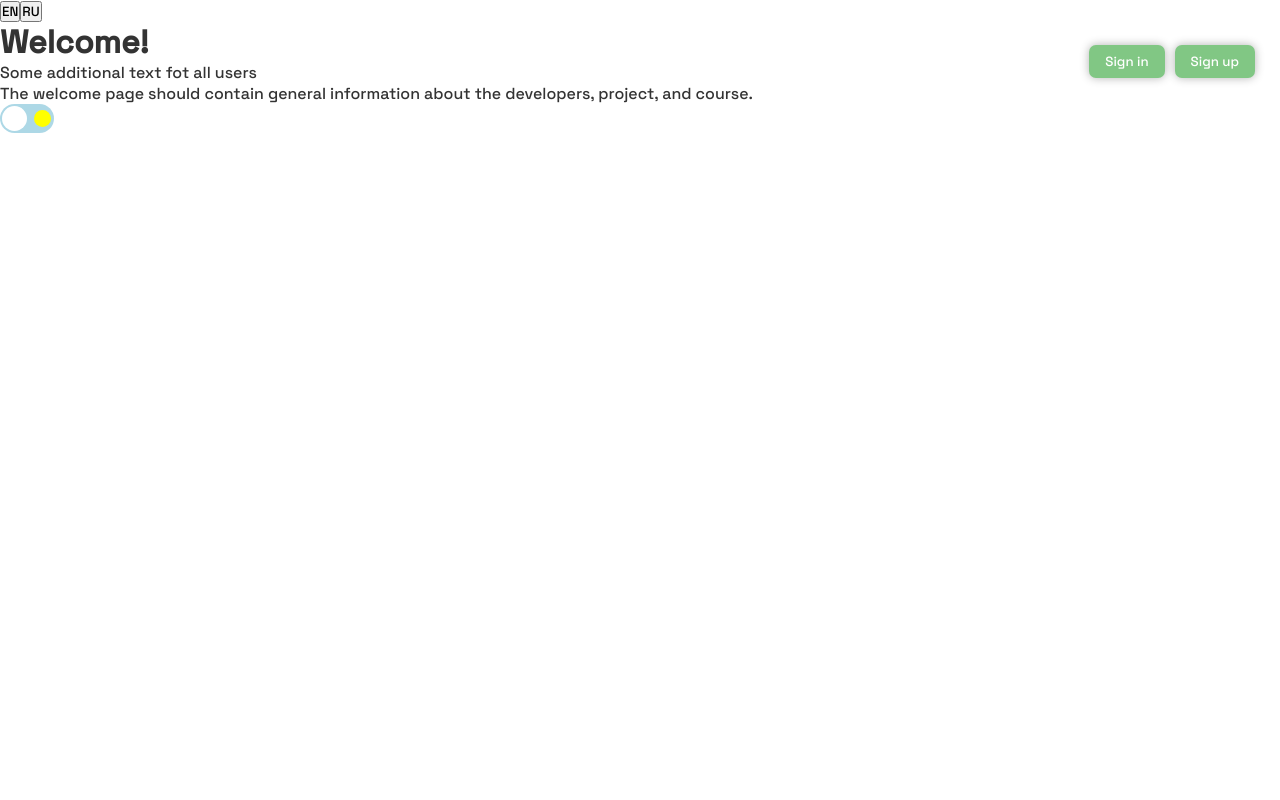
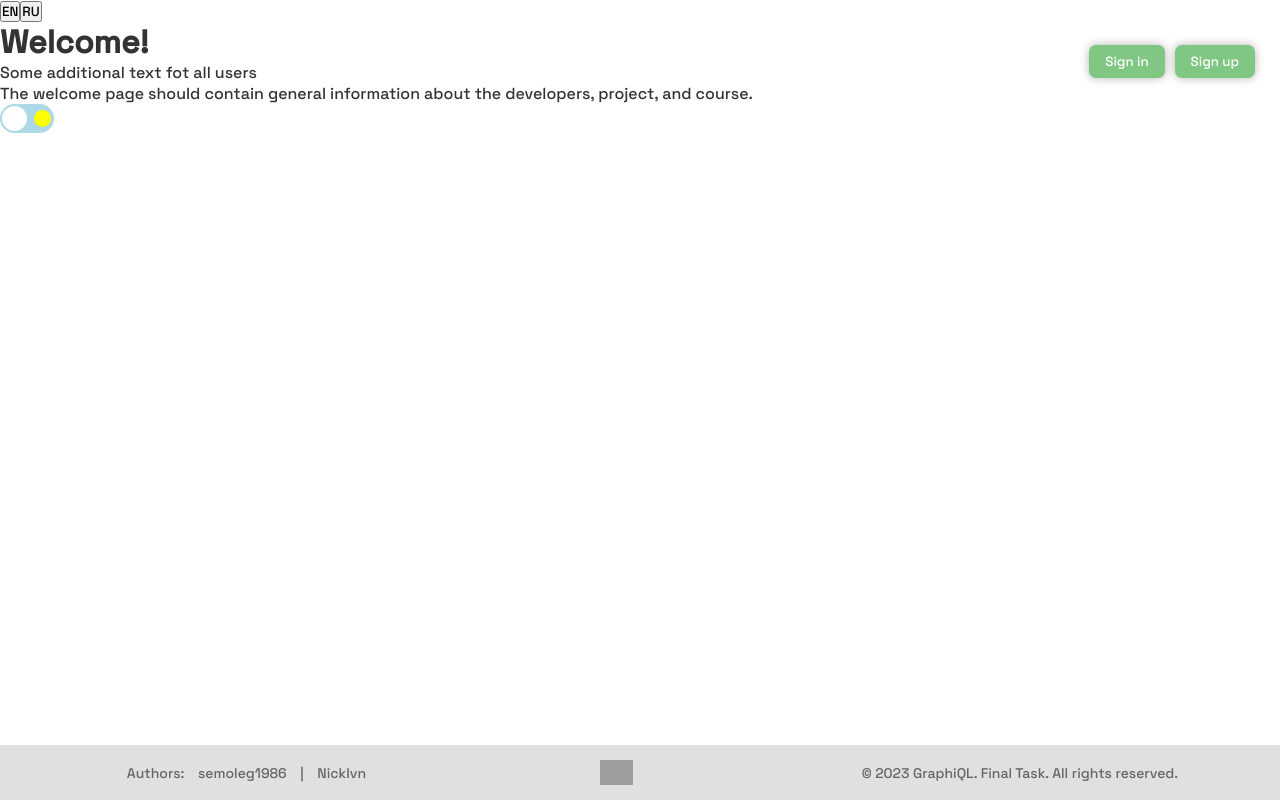
Before and after one commit to semoleg1986/graphiql-app, a React (Vite) app: page / in a window 1280 px wide. Built offline with nearby package versions, Linux system fonts and the light colour scheme; no server answers; grey boxes are pictures that could not be loaded.

Commit message:
fix: implement correct footer appearance

```diff
--- a/src/App.tsx
+++ b/src/App.tsx
@@ -16,6 +16,7 @@ import translationRu from '../src/locales/ru.json';
 import Toggle from './components/Toggle/Toggle';
 import WelcomePage from './pages/Main/WelcomePage';
 import { useAuth } from './hooks/use-auth';
+import Footer from './components/Footer/Footer';
 
 i18next.use(browserLanguageDetector).init({
   resources: {
@@ -80,6 +81,7 @@ const App = () => {
           <Route path="*" element={<NotFoundPage />} />
         </Routes>
         <Toggle initialTheme={false} onChange={toggleTheme} />
+        <Footer />
       </div>
     </I18nextProvider>
   );
--- a/src/components/Layout.tsx
+++ b/src/components/Layout.tsx
@@ -1,6 +1,5 @@
 import { Outlet } from 'react-router-dom';
 import Header from './Header/Header';
-import Footer from './Footer/Footer';
 
 const Layout = () => {
   return (
@@ -9,7 +8,6 @@ const Layout = () => {
       <main className="container">
         <Outlet />
       </main>
-      <Footer />
     </div>
   );
 };
```
